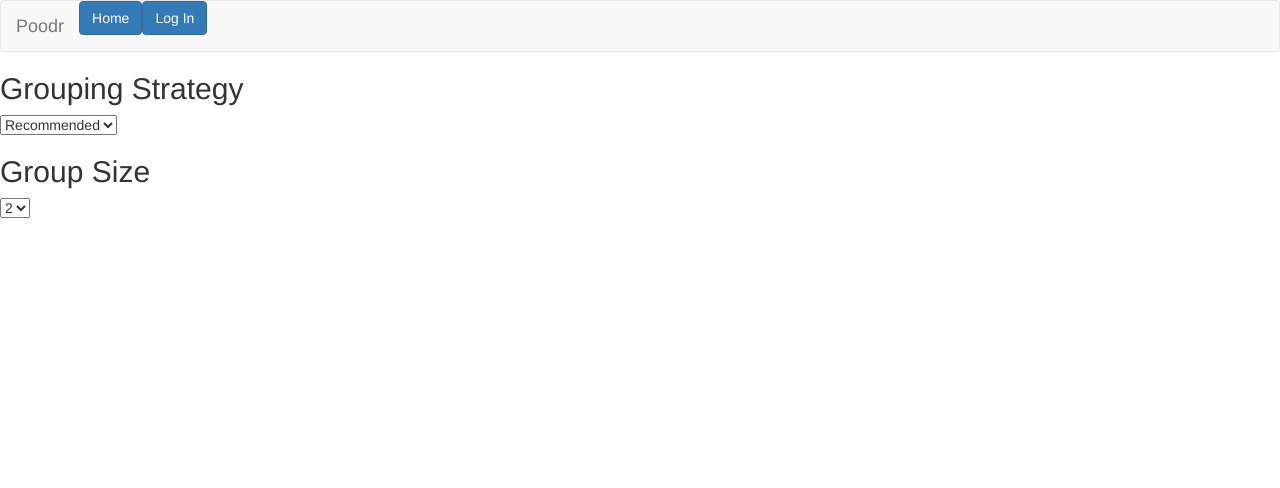
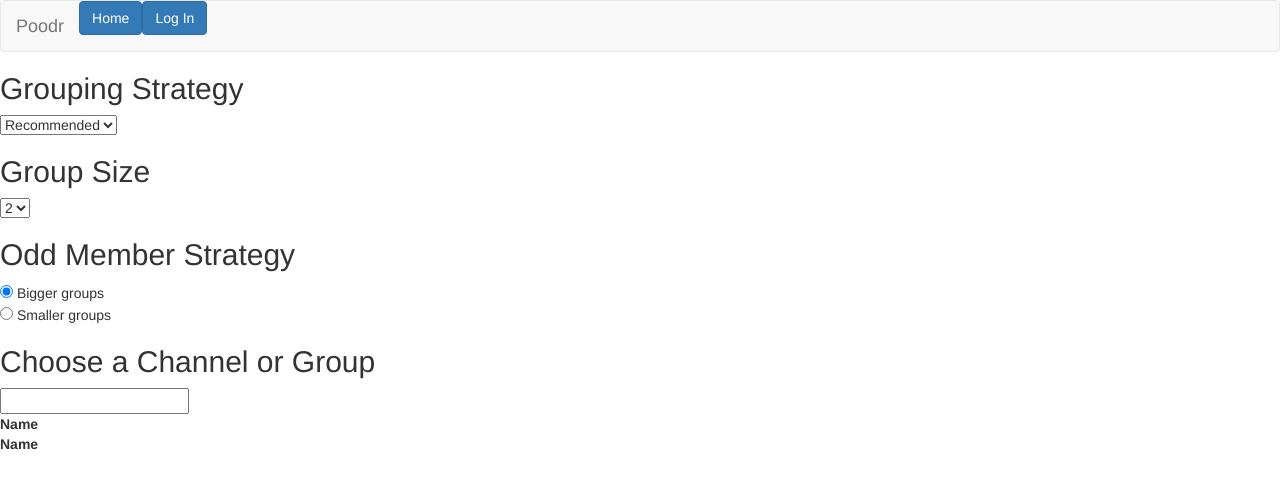
Before and after one commit to samlandfried/groopr, a React (Create React App) app: page /test in a window 1280 px wide. Shown: the top 488 px of the page. Built offline with nearby package versions, Linux system fonts and the light colour scheme; what auth0-js would draw is missing.

Commit message:
Build options form skeleton

```diff
--- a/src/Poodr/Poodr.js
+++ b/src/Poodr/Poodr.js
@@ -22,6 +22,27 @@ export default class Poodr extends Component {
           <option value="7">7</option>
         </select>
       </div>
+      <div id="odd-member-strategy">
+        <h2>Odd Member Strategy</h2>
+        <input type="radio" name="odd-member-strategy" value="bigger" checked="checked" /> Bigger groups <br />
+        <input type="radio" name="odd-member-strategy" value="smaller" /> Smaller groups <br />
+      </div>
+      <div id="channel-search">
+        <h2>Choose a Channel or Group</h2>
+        <input type="text" id="channel-search-input" />
+        <table id="channels" />
+          <thead>
+            <tr>
+              <th>Name</th>
+            </tr>
+          </thead>
+        <table id="groups" />
+          <thead>
+            <tr>
+              <th>Name</th>
+            </tr>
+          </thead>
+      </div>
     </form>
     );
   }
```
Also changed, not shown: 1 other file (tests, documents, lock files or other folders).
